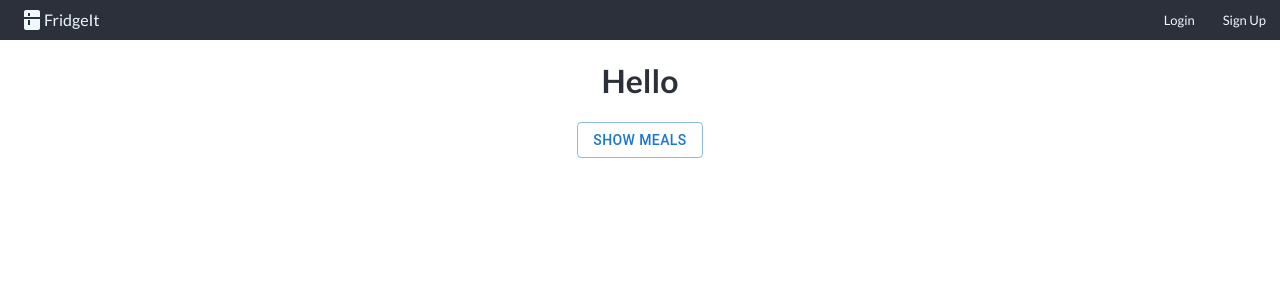
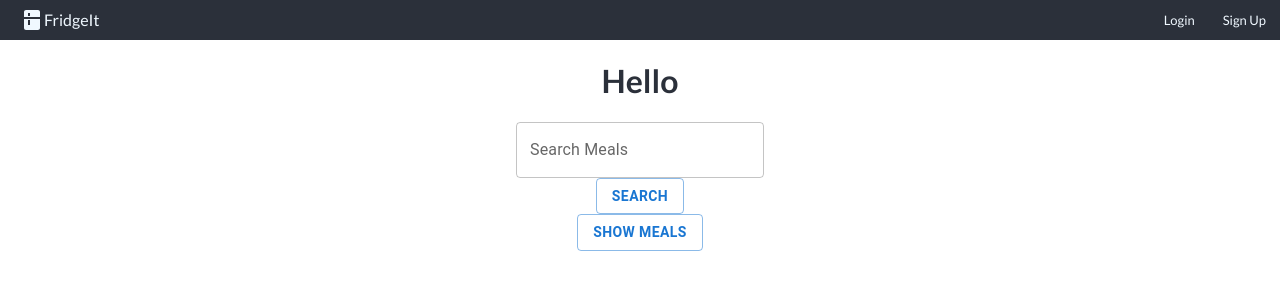
Before and after one commit to archiemartini/BoB_mk2_frontend, a React (Create React App) app: page / in a window 1280 px wide. Shown: the top 300 px of the page. Built offline with nearby package versions, Linux system fonts and the light colour scheme; the HTML template or start-up script is replaced by a standard one.

Commit message:
hell yes, search working ez

```diff
--- a/src/index.css
+++ b/src/index.css
@@ -109,7 +109,7 @@ body {
 }
 
 .meal--card:hover {
-  background-color: rgb(208, 208, 208);
+  background-color: rgb(231, 231, 231);
 }
 
 .meal--card-title {
--- a/src/pages/Home.js
+++ b/src/pages/Home.js
@@ -1,28 +1,50 @@
-import { Button } from "@mui/material"
-import { useState } from "react"
+import { Button, TextField } from "@mui/material"
+import { useEffect, useState, useCallback } from "react"
+import { useDispatch, useSelector } from "react-redux"
 import MealCard from "../components/MealCard"
 import mealData from '../data.json'
+import { loadMeals } from "../store/meals"
+
 
 export default function Home() {
+
+  const [search, setSearch] = useState('')
+  const state = useSelector(state => state.entities.meals.list)
+  const dispatch = useDispatch()
+  // const stableDispatch = useCallback(dispatch, [])
 
   const [showMeals, setShowMeals] = useState(false)
   // const [mealData, setMealData] = useState([])
 
-  const mealList = mealData.meals.map((meal) => {
+  const mealList = state.map((meal) => {
     return (
-      <MealCard {...meal}/>
+      <MealCard key={meal.id} {...meal}/>
     )
   })
+
+  const handleSubmit = () => {
+    dispatch(loadMeals({search: search}))
+  }
+
 
   return (
     <div className="Home">
       <div className="hero">
         <h1>Hello</h1>
+        <TextField
+          label="Search Meals"
+          onChange={(e) => setSearch(e.target.value)}
+         />
+        <Button
+          label="Search Submit"
+          variant="outlined"
+          onClick={handleSubmit}
+        ><b>Search</b></Button>
         <Button
           label="Show Meals"
           variant="outlined"
           onClick={() => setShowMeals(!showMeals)}
-        >Show Meals</Button>
+        >{showMeals ? <b>Hide Meals</b> : <b>Show Meals</b>}</Button>
       </div>
   {
     showMeals &&
--- a/src/store/entities.js
+++ b/src/store/entities.js
@@ -5,8 +5,8 @@ import usersReducer from './users'
 import mealsReducer from './meals'
 
 export default combineReducers({
+  meals: mealsReducer,
   bugs: bugsReducer,
   projects: projectsReducer,
   users: usersReducer,
-  meals: mealsReducer
 })
--- a/src/store/meals.js
+++ b/src/store/meals.js
@@ -30,14 +30,16 @@ export const { mealsRequested, mealsRecieved, mealsRequestFailed} = slice.action
 
 //holdall function for above actions
 const url = '/meals'
-export const loadMeals = () => (dispatch, getState) => {
-  const { lastFetch } = getState.entities.meals;
+export const loadMeals = (data) => (dispatch, getState) => {
+  const { lastFetch } = getState().entities.meals;
 
-  const diffInMinutes = moment().diff(moment(lastFetch), 'minutes')
-  if (diffInMinutes < 10) return;
+  // const diffInMinutes = moment().diff(moment(lastFetch), 'minutes')
+  // if (diffInMinutes < 10) return;
 
   return dispatch(apiCallBegan({
     url,
+    method: 'post',
+    data,
     onStart: mealsRequested.type,
     onSuccess: mealsRecieved.type,
     onError: mealsRequestFailed.type
```
